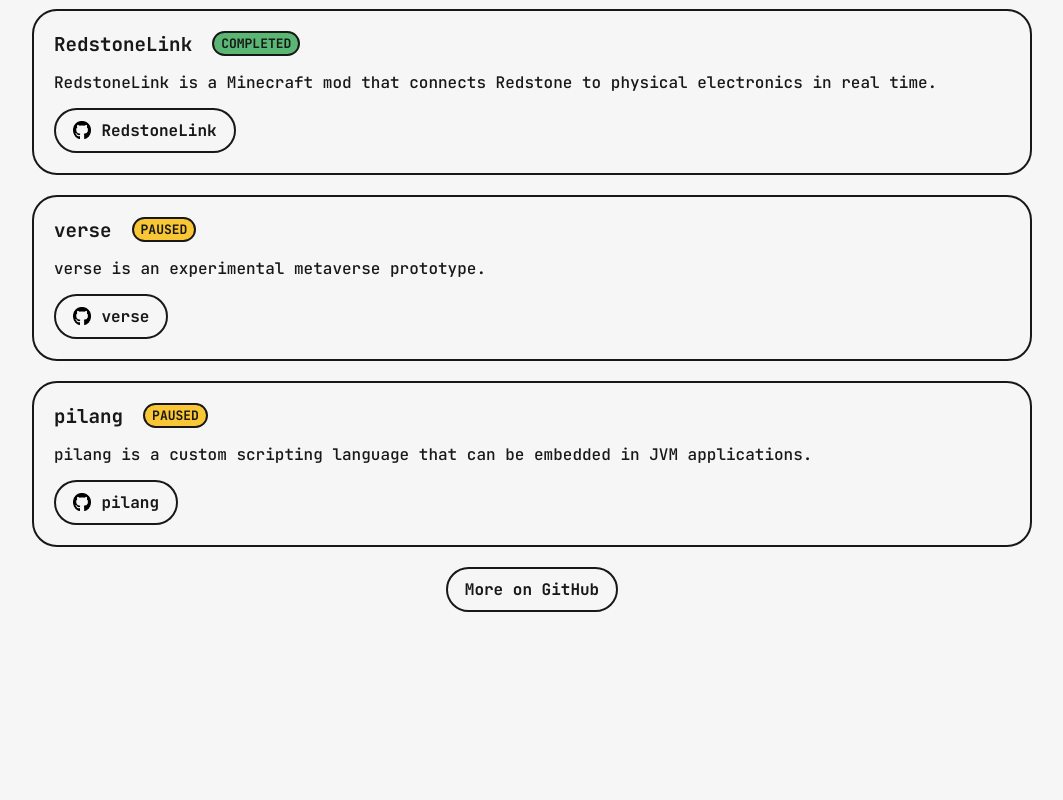
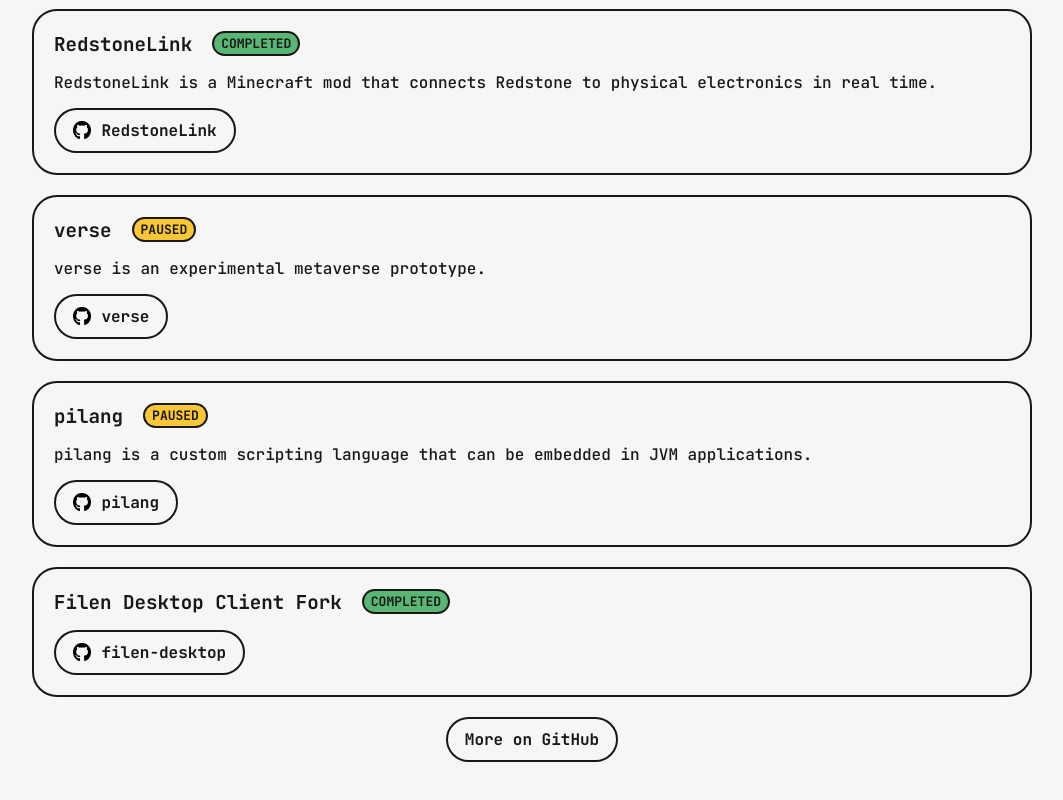
Before and after one commit to JupiterPi/hub, a Next.js app in the folder hub/: page /projects in a window 1280 px wide. Shown: the part 751-1551 px from the top of the page, without its empty margins (108-1171 px from the left). Before the commit the page ends 1413 px from the top, so only its background shows below. Built offline with nearby package versions, Linux system fonts and the light colour scheme.

Commit message:
added entry for JupiterPi/filen-desktop

```diff
--- a/hub/src/data.ts
+++ b/hub/src/data.ts
@@ -47,4 +47,10 @@
     description: "pilang is a custom scripting language that can be embedded in JVM applications.",
     githubRepo: "pilang"
   },
+  {
+    name: "Filen Desktop Client Fork",
+    status: "completed",
+    descriptions: "This fork of the Filen desktop client includes additional features such as physical .filenignore files.",
+    githubRepo: "filen-desktop"
+  }
 ]
```
